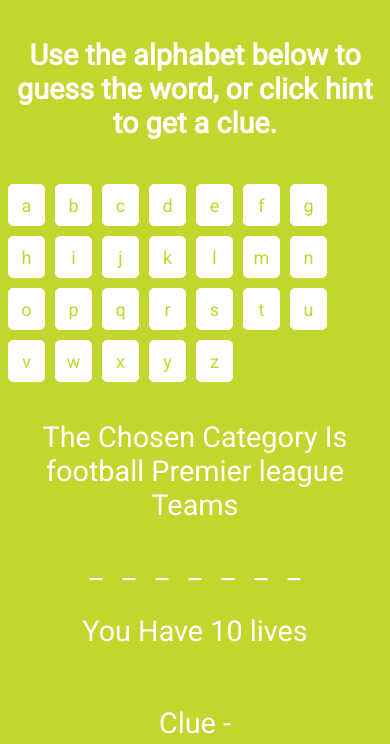
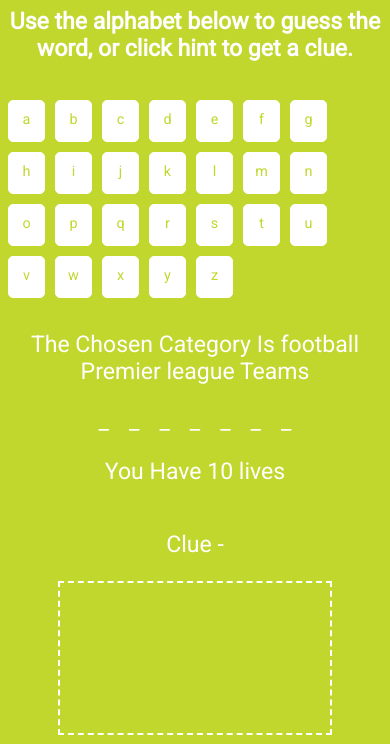
Before and after one commit to Levan-Demetrashvili/Hangman, a plain HTML site: page index.html in a window 390 px wide. Shown: the part 141-885 px from the top of the page. Drawn offline with Linux system fonts and the light colour scheme.

Commit message:
feat: canvas hangman

```diff
--- a/script.js
+++ b/script.js
@@ -7,8 +7,46 @@
 const btnHint = document.getElementById('hint');
 const btnReset = document.getElementById('reset');
 
+//* Canvas
+/** @type {HTMLCanvasElement} */
+
+const canvas = document.getElementById('stickman');
+const ctx = canvas.getContext('2d');
+const width = canvas.width;
+const height = canvas.height;
+ctx.fillStyle = 'white';
+ctx.strokeStyle = 'white';
+ctx.lineWidth = 2;
+
+function drawVector(x1, y1, x2, y2) {
+  ctx.beginPath();
+  ctx.moveTo(x1, y1);
+  ctx.lineTo(x2, y2);
+  ctx.stroke();
+}
+const act1 = () => ctx.fillRect(0, height, width / 2, -1);
+const act2 = () => ctx.fillRect(10, 0, 2, height);
+const act3 = () => ctx.fillRect(0, 0, width / 4, 2);
+const act4 = () => ctx.fillRect(width / 4 - 10, 2, 2, 10);
+
+const act5 = () => {
+  ctx.beginPath();
+  ctx.lineWidth = 3;
+  ctx.arc(width / 4 - 10, 22, 10, 0, 2 * Math.PI);
+  ctx.stroke();
+  ctx.closePath();
+};
+ctx.lineWidth = 2;
+
+const act6 = () => ctx.fillRect(width / 4 - 10, 32, 2, 40);
+const act7 = () => drawVector(65, 46, 22, 54);
+const act8 = () => drawVector(65, 46, 104, 54);
+const act9 = () => drawVector(66, 71, 22, 100);
+const act10 = () => drawVector(66, 71, 108, 100);
+
+const reservedActions = [act1, act2, act3, act4, act5, act6, act7, act8, act9, act10];
+
 // starting condition
-
 const categoriesArr = ['football Premier league Teams', 'Films', 'Cities'];
 const chosenCategoryArr = [
   ['everton', 'liverpool', 'swansea', 'chelsea', 'hull', 'manchester-city', 'newcastle-united'],
@@ -28,7 +66,7 @@
   ['Science-Fiction horror film', '1971 American action film', 'Historical drama', 'Anamated Fish', 'Giant great white shark'],
   ['Northern city in the UK', 'Home of AC and Inter', 'Spanish capital', 'Netherlands capital', 'Czech Republic capital'],
 ];
-let randomCategoryNum, category, randomWordNum, word, counterLives, lives, guessesArr;
+let randomCategoryNum, category, randomWordNum, word, counterLives, lives, guessesArr, actions;
 
 function removeClasses() {
   for (let letter of lettersbtns) {
@@ -53,6 +91,8 @@
 }
 
 function init() {
+  ctx.clearRect(0, 0, width, height);
+  actions = [...reservedActions];
   counterLives = 10;
   livesText.innerHTML = '';
   livesText.outerHTML = `<p class="lives-text">You Have <span id="lives"> 10 </span> lives</p>`;
@@ -85,8 +125,9 @@
       }
       // letter wrong
       else {
+        // action[0]() -> actions.shift()();
+        actions.shift()();
         counterLives--;
-        console.log(counterLives);
         lives.textContent = counterLives > 0 ? counterLives : (livesText.textContent = 'Game Over');
       }
     }
@@ -96,5 +137,4 @@
   const hint = hintsArr[randomCategoryNum][randomWordNum];
   clue.textContent = hint;
 });
-
 btnReset.addEventListener('click', init);
--- a/styles.css
+++ b/styles.css
@@ -80,7 +80,7 @@
   float: left;
 }
 
-/* guessing word list items*/
+/** guessing word list items*/
 #word li {
   font-size: 1.8rem;
   list-style: none;
@@ -93,9 +93,10 @@
   color: #fff;
   padding: 15px;
   border: 2px dashed #fff;
+  width: 18.75rem;
 }
 
-/** hovers */
+/*^ transitions */
 
 button:hover {
   color: #c1d72e;
@@ -109,3 +110,9 @@
 .active {
   opacity: 0.4;
 }
+
+@media only screen and (max-width: 450px) {
+  html {
+    font-size: 80%;
+  }
+}
```
